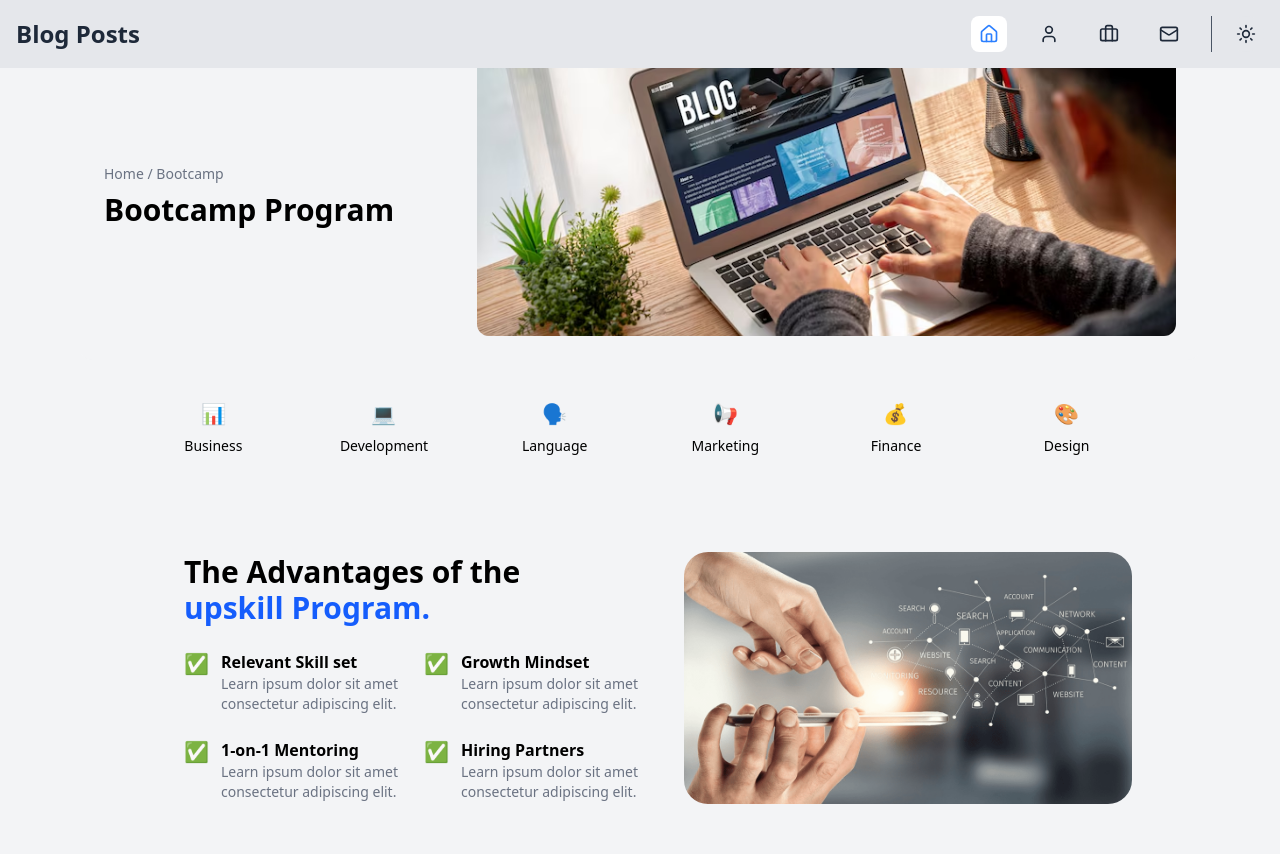
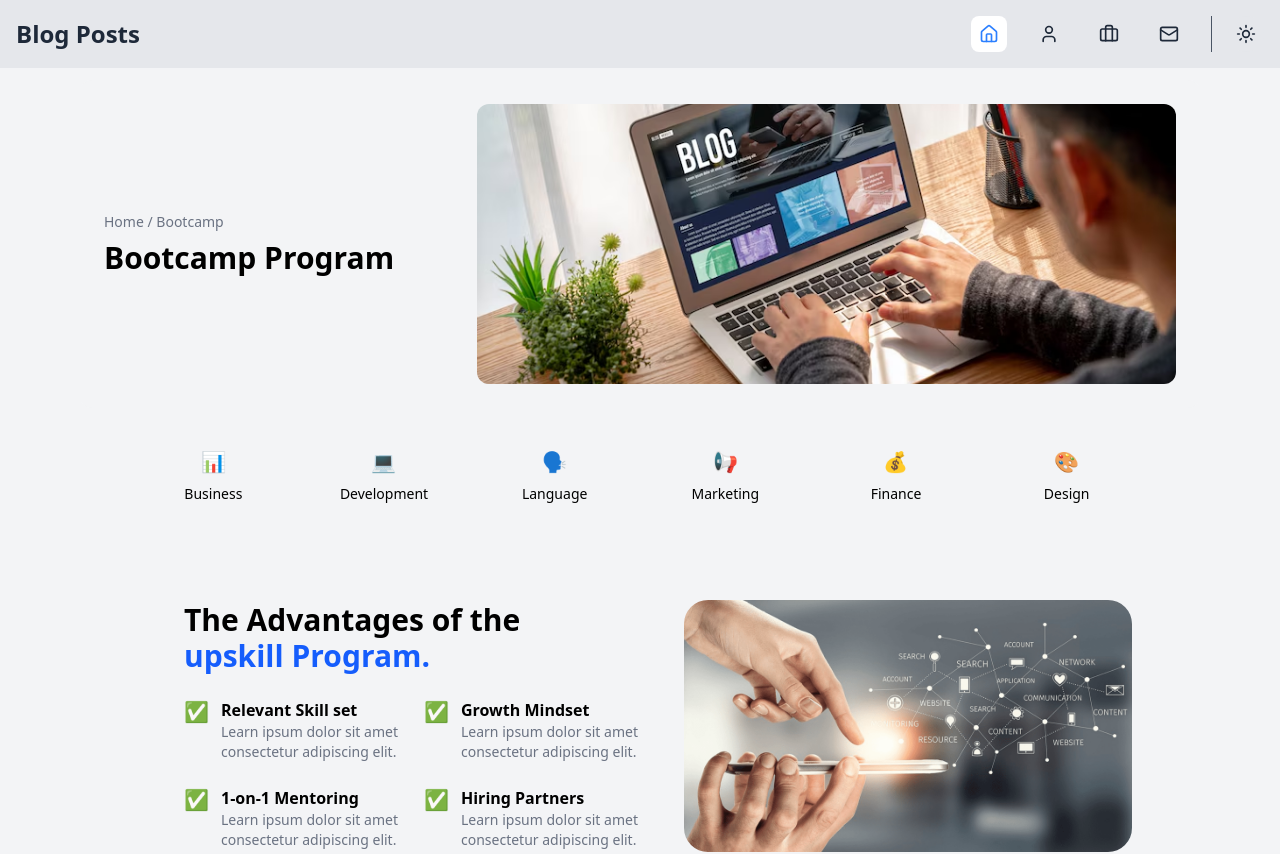
Before and after one commit to tith-sa/b7-group1-blog, a React (Vite) app: page / in a window 1280 px wide. Shown: the top 854 px of the page. Built offline with nearby package versions, Linux system fonts and the light colour scheme.

Commit message:
fix theme context

```diff
--- a/src/App.tsx
+++ b/src/App.tsx
@@ -5,7 +5,7 @@ import About from "./pages/about";
 import Footer from "./layouts/footer";
 import Navbar from "./layouts/navbar";
 import Blog from "./pages/blog";
-import Register from "./pages/register";
+import Register from "./Auth/Register";
 const App = () => {
   return (
     <div className="w-full h-screen ">
@@ -13,6 +13,7 @@ const App = () => {
       <Navbar />
 
       {/* main content */}
+      <main className="mt-12">
         <Routes>
           <Route path="/" element={<Home />} />
           <Route path="/about" element={<About />} />
@@ -22,6 +23,7 @@ const App = () => {
           <Route path="/blog" element={<Blog />} />
           <Route path="/register" element={<Register />} />
         </Routes>
+      </main>
       {/* Footer */}
       <Footer />
     </div>
--- a/src/pages/blog.tsx
+++ b/src/pages/blog.tsx
@@ -2,7 +2,6 @@ import Card from "../components/card";
 
 const blog = () => {
   return (
-    // <div className="min-h-screen bg-gray-100 p-6 ">
     <div className="max-w-4xl mx-auto">
       <section className=" from-blue-600 to-indigo-700 text-white  rounded-xl mt-3 shadow-lg ">
         <img
--- a/src/theme/themeContext.tsx
+++ b/src/theme/themeContext.tsx
@@ -16,12 +16,11 @@ const ThemeContext = createContext<ThemeContextType | undefined>(undefined);
 export const ThemeProvider: React.FC<{ children: ReactNode }> = ({
   children,
 }) => {
-  const savedTheme = localStorage.getItem("theme") || "light";
+  const savedTheme = localStorage.getItem("theme") || "light"; // set ligth to default
   const [theme, setTheme] = useState<string>(savedTheme);
 
   const toggleTheme = () => {
     const newtheme = theme === "light" ? "dark" : "light";
-    // setTheme((prevTheme) => (prevTheme === "light" ? "dark" : "light"));
     setTheme(newtheme);
     localStorage.setItem("theme", newtheme);
   };
```
Also changed, not shown: src/Auth/Register.tsx (renamed from src/pages/register.tsx), src/Auth/SignUp.tsx (deleted), 1 other file (tests, documents, lock files or other folders). Lines whose indentation alone changed are shown as unchanged.
